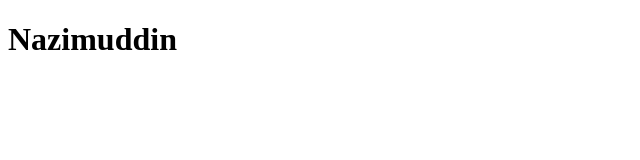
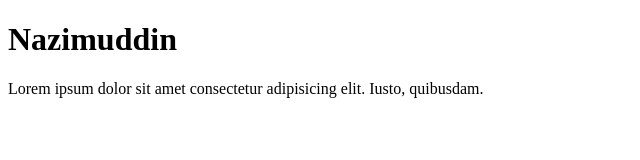
Before and after one commit to nazim3518/Nazimuddin, a plain HTML site: page Nazimuddin.html in a window 1280 px wide. Shown: the whole page, without its empty margins (0-640 px from the left). Drawn offline with Linux system fonts and the light colour scheme.

Commit message:
Update Nazimuddin.html
p-added

```diff
--- a/Nazimuddin.html
+++ b/Nazimuddin.html
@@ -7,5 +7,6 @@
 </head>
 <body>
     <h1>Nazimuddin</h1>
+    <p>Lorem ipsum dolor sit amet consectetur adipisicing elit. Iusto, quibusdam.</p>
 </body>
 </html>
```
